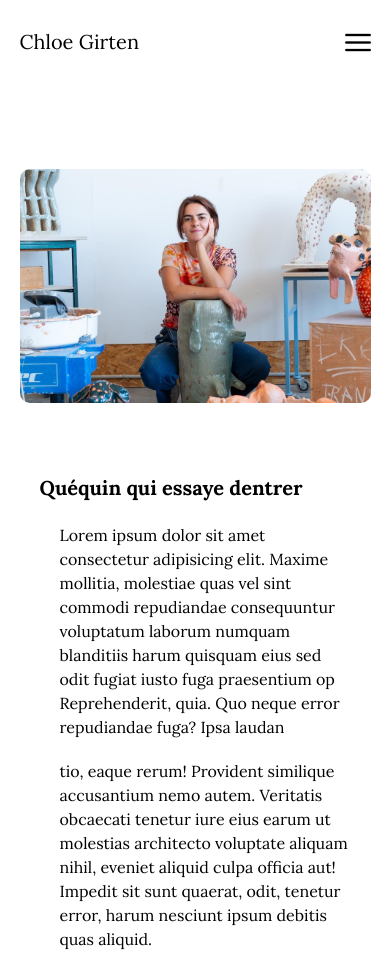
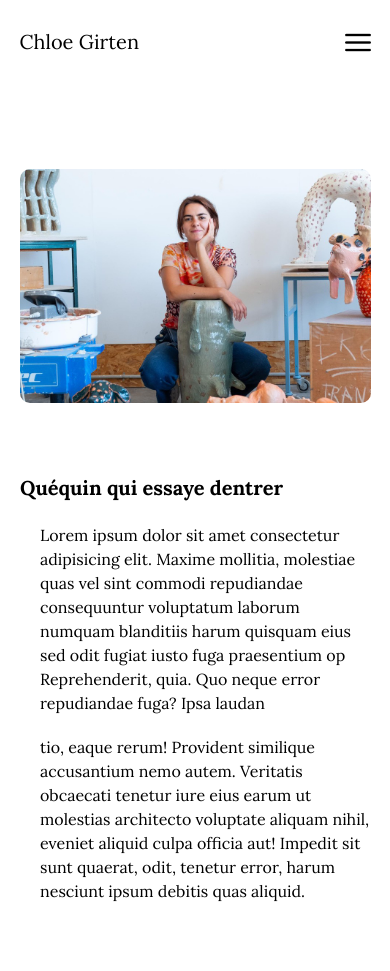
Before and after one commit to zax-pfe/Chloe-Next, a Next.js app: page /about in a window 390 px wide. After the commit the page ends 923 px from the top, so only its background shows below. Built offline with nearby package versions, Linux system fonts and the light colour scheme.

Commit message:
slider in progress

```diff
--- a/src/components/imageSlider.tsx
+++ b/src/components/imageSlider.tsx
@@ -1,7 +1,6 @@
 "use client";
 
 import { useState, useRef, useEffect } from "react";
-import { ArrowBigLeft, ArrowBigRight } from "lucide-react";
 import { StaticImageData } from "next/dist/shared/lib/get-img-props";
 import Image from "next/image";
 import "../styles/imageSlider.css";
--- a/src/components/pageItemPhone.tsx
+++ b/src/components/pageItemPhone.tsx
@@ -1,11 +1,9 @@
 "use client";
-import { useRouter } from "next/navigation";
-import { useState, useEffect } from "react";
+import { useEffect } from "react";
 import { artlist } from "../data/artlist";
 import "../styles/pageItemPhone.css";
 import { Dispatch, SetStateAction } from "react";
-import { ArrowNextIcon, ArrowPrevIcon, CrossIcon } from "./icons";
-import Image from "next/image";
+import { CrossIcon } from "./icons";
 import ImageSlider from "./imageSlider";
 
 interface PageItemProps {
@@ -15,19 +13,13 @@ interface PageItemProps {
 }
 
 function PageItemPhone(props: PageItemProps) {
-  const [activeThumbnail, setActiveThumbnail] = useState(0);
-  const router = useRouter();
   const artwork = artlist[props.index];
   console.log(`artwork ${artwork.name}`);
-  const [activeImage, setActiveImage] = useState(artwork.cover);
-  const index_max_thumbnail = artwork.thumbnail.length;
 
   function handleCloseClick() {
     props.setVisiblePage(false);
   }
   useEffect(() => {
-    const scrollbarWidth =
-      window.innerWidth - document.documentElement.clientWidth;
     document.body.style.overflow = "hidden";
     return () => {
       document.body.style.overflow = "visible";
--- a/src/styles/about.css
+++ b/src/styles/about.css
@@ -3,12 +3,13 @@
   margin: 10vh 10vw 10vh 10vw;
   gap: 50px;
   height: 65vh;
+  align-items: center;
 }
 
 @media (max-width: 900px) {
   .about-container {
     flex-direction: column;
-    margin: 10vh 5vw 10vh 5vw;
+    margin: 10vh 0vw 10vh 0vw;
   }
 
   .image-about {
```
Also changed, not shown: src/app/globals.css (+0 -8 lines).
